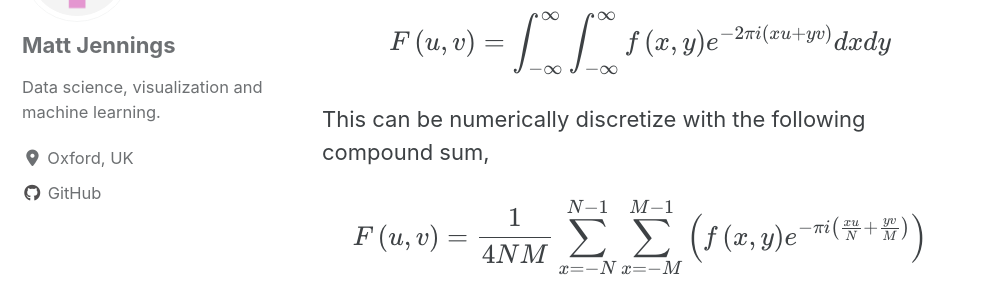
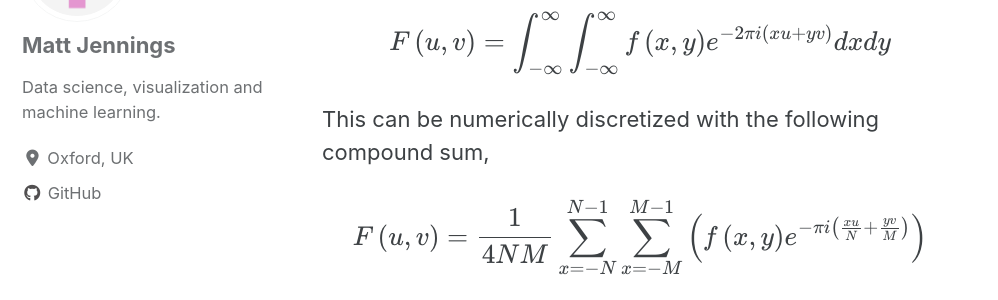
Before and after one commit to Matt-Jennings-GitHub/Matt-Jennings.github.io, a Jekyll site: the page built from _portfolio/Diffraction Modelling.md, in a window 1280 px wide and 900 px high, scrolled down 550 px. Shown: the part 154-454 px from the top of the window, without its empty margins (0-998 px from the left). Built offline with Jekyll 4.4.1, drawn with Linux system fonts in a browser that asks for light colours; cached includes are drawn as plain includes; nearby versions of some CDN libraries; formulas are drawn with MathJax 3.

Commit message:
Tag Changes

```diff
--- a/_portfolio/Diffraction Modelling.md
+++ b/_portfolio/Diffraction Modelling.md
@@ -17,7 +17,7 @@ Optical signals are rarely monochromatic but rather a superposition of character
 
 $$F\left(u,v\right)=\int_{-\infty}^{\infty}\int_{-\infty}^{\infty}{f\left(x,y\right)e^{-2\pi i(xu+yv)}}dxdy$$
 
-This can be numerically discretize with the following compound sum,
+This can be numerically discretized with the following compound sum,
 
 $$F\left(u,v\right)=\frac{1}{4NM}\sum_{x=-N}^{N-1}\sum_{x=-M}^{M-1}\left(f\left(x,y\right)e^{-\pi i\left(\frac{xu}{N}+\frac{yv}{M}\right)}\right)$$
 
```
Also changed, not shown: _portfolio/Connect-Four Computer Vision A.I.md (+1 -1 lines).
